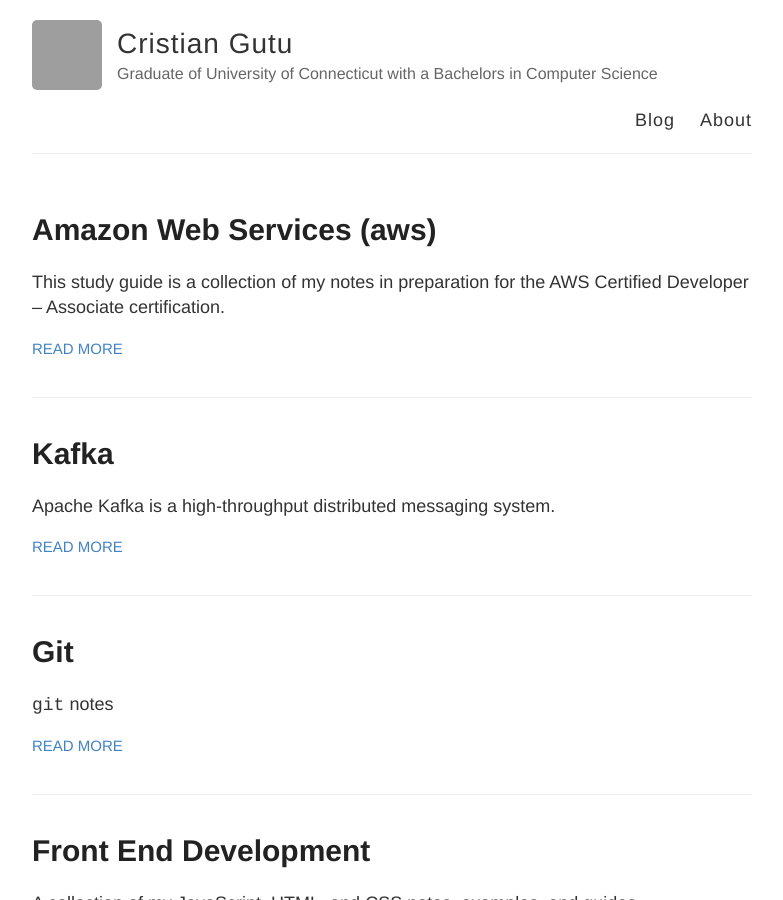
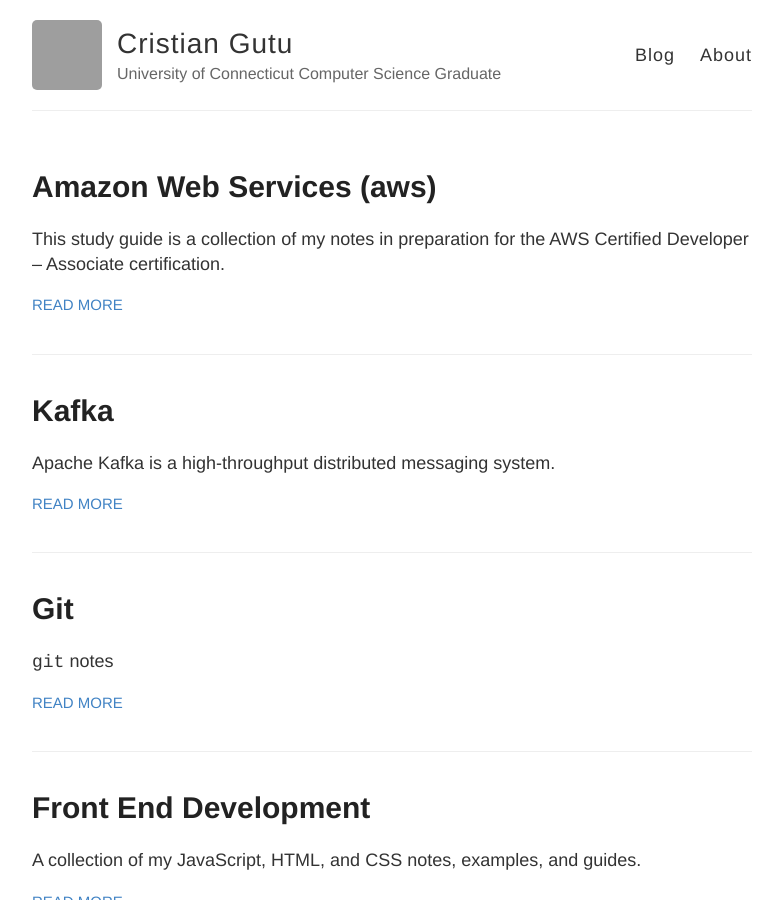
Before and after one commit to gutucristian/gutucristian.github.io, a Jekyll site: the page built from index.html, in a window 1280 px wide and 900 px high. Shown: the whole window, without its empty margins (248-1031 px from the left). Built offline with Jekyll 4.4.1, drawn with Linux system fonts in a browser that asks for light colours; grey boxes are pictures that could not be loaded.

Commit message:
Update _config.yml

```diff
--- a/_config.yml
+++ b/_config.yml
@@ -6,7 +6,7 @@
 name: Cristian Gutu
 
 # Short bio or description (displayed in the header)
-description: Graduate of University of Connecticut with a Bachelors in Computer Science
+description: University of Connecticut Computer Science Graduate
 
 # URL of your avatar or profile pic (you could use your GitHub profile pic)
 avatar: https://avatars3.githubusercontent.com/u/9993130?s=400&u=24e752995645c0b7106a49ca3da4b02f69fac98e&v=4
```
